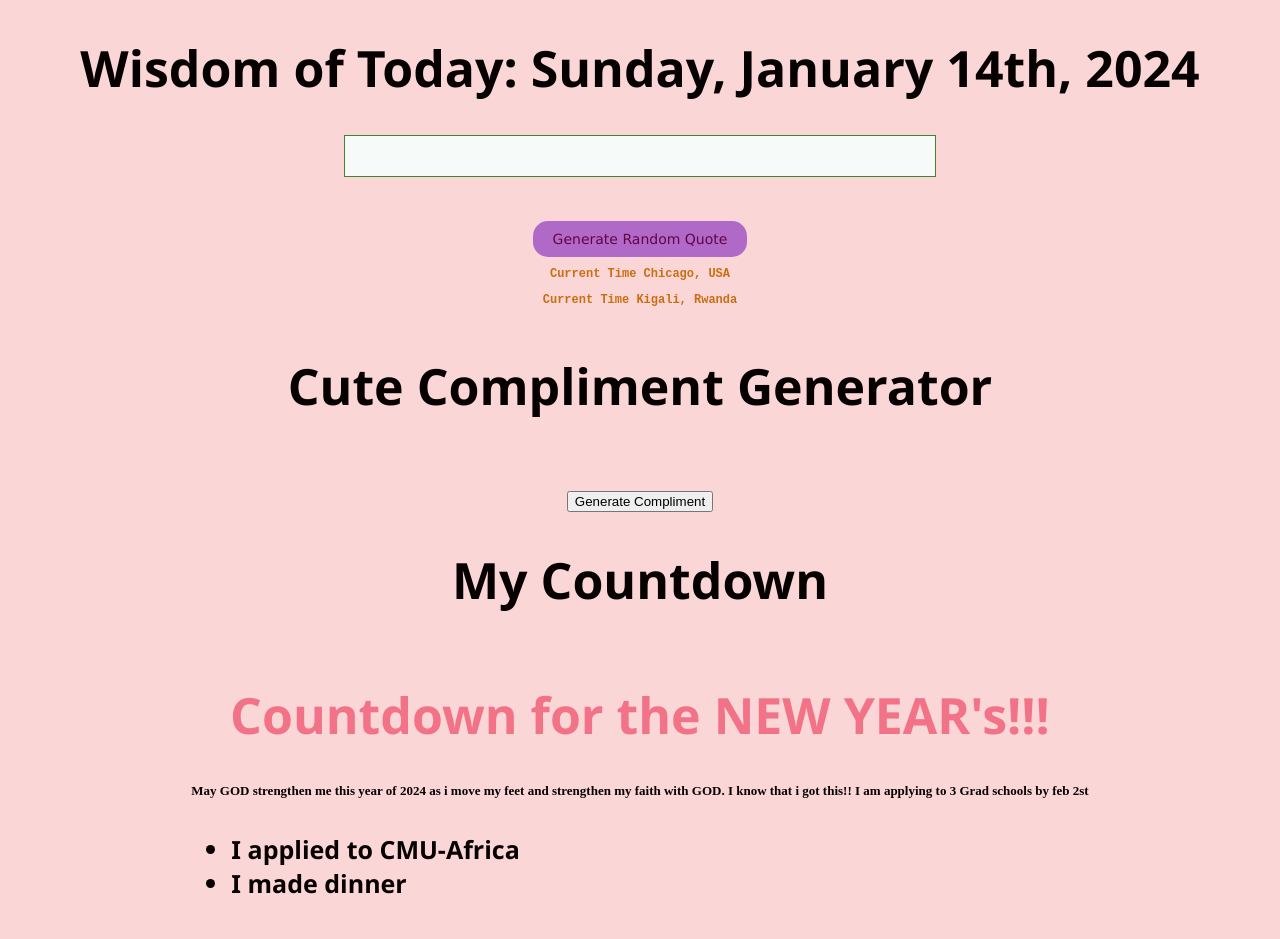
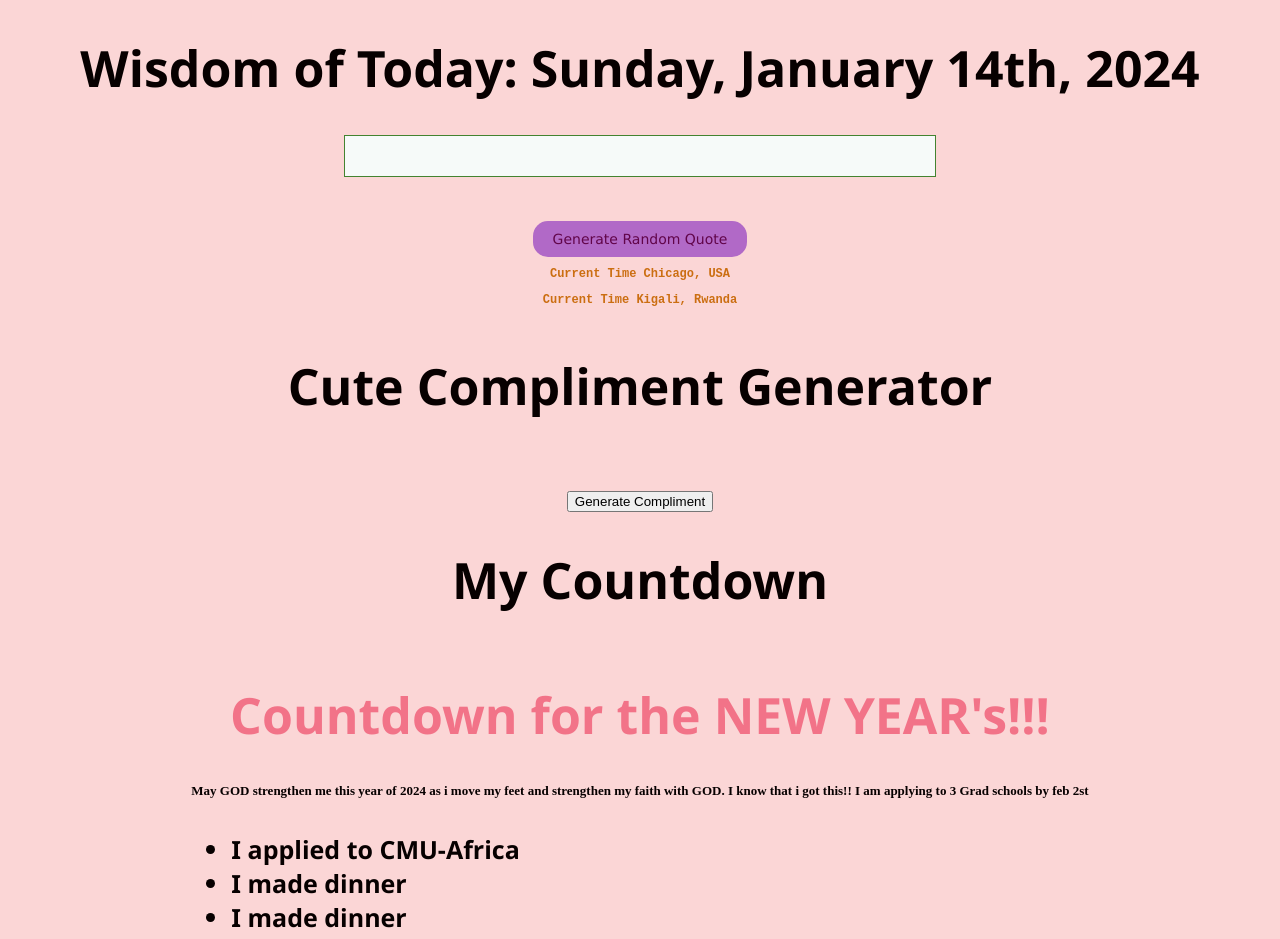
Before and after one commit to Lande21/RandomQuote, a React (Create React App) app: page / in a window 1280 px wide. Shown: the top 939 px of the page. Built offline with nearby package versions, Linux system fonts and the light colour scheme; no server answers.

Commit message:
daily commits

```diff
--- a/src/CountdownTimer.js
+++ b/src/CountdownTimer.js
@@ -47,6 +47,8 @@ const CountdownTimer = ({ targetDate }) => {
         <h1 className="countt">Countdown for the NEW YEAR's!!!</h1>
         <h4 className="daily">May GOD strengthen me this year of 2024 as i move my feet and strengthen my faith with GOD. I know that i got this!! I am applying to 3 Grad schools by feb 2st</h4>
         <h4><ul><li>I applied to CMU-Africa</li>
+        <li>I made dinner</li>
+        <li>I made dinner</li>
         <li>I made dinner</li></ul>
         </h4>
         <p>{timeLeft.days} days</p>
```
